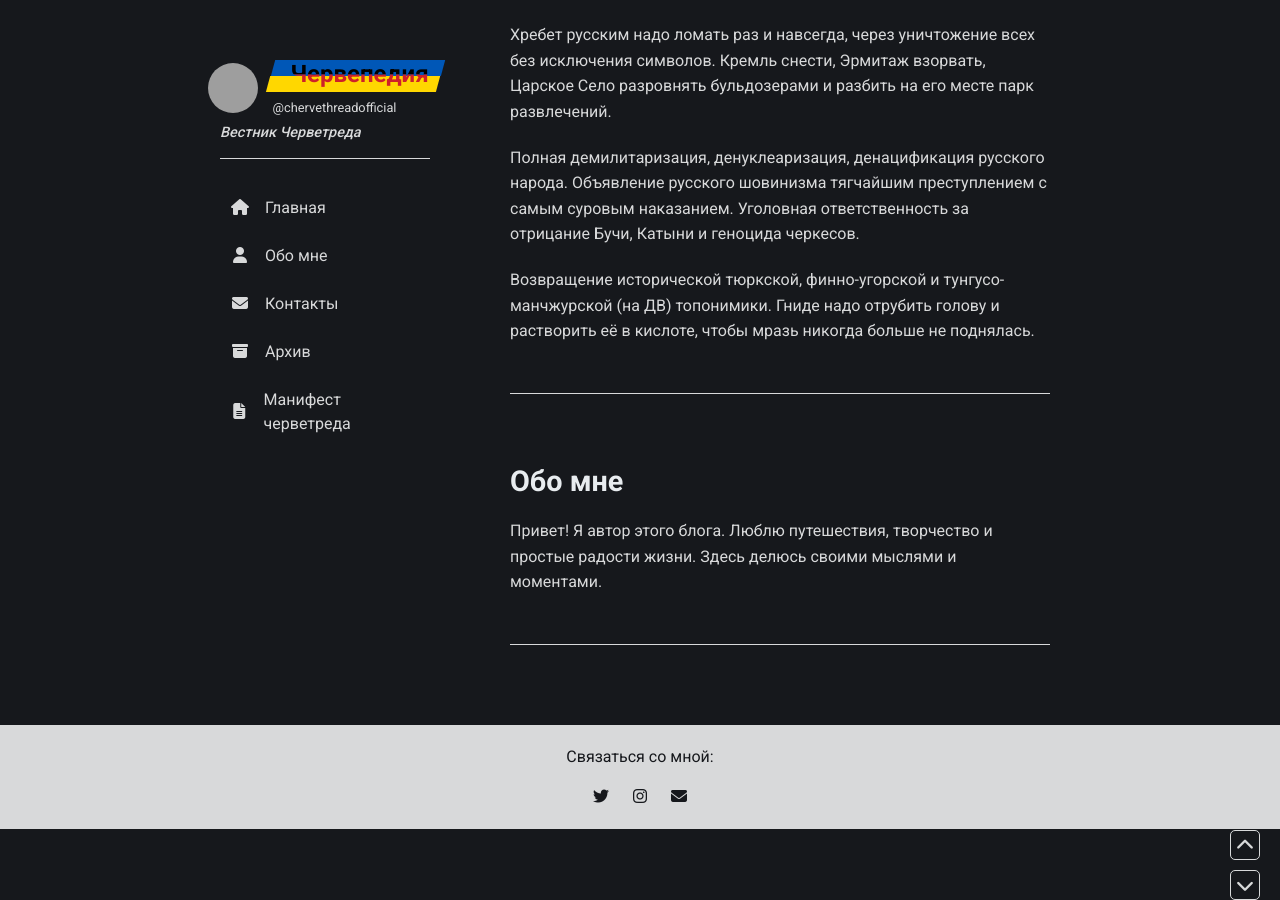
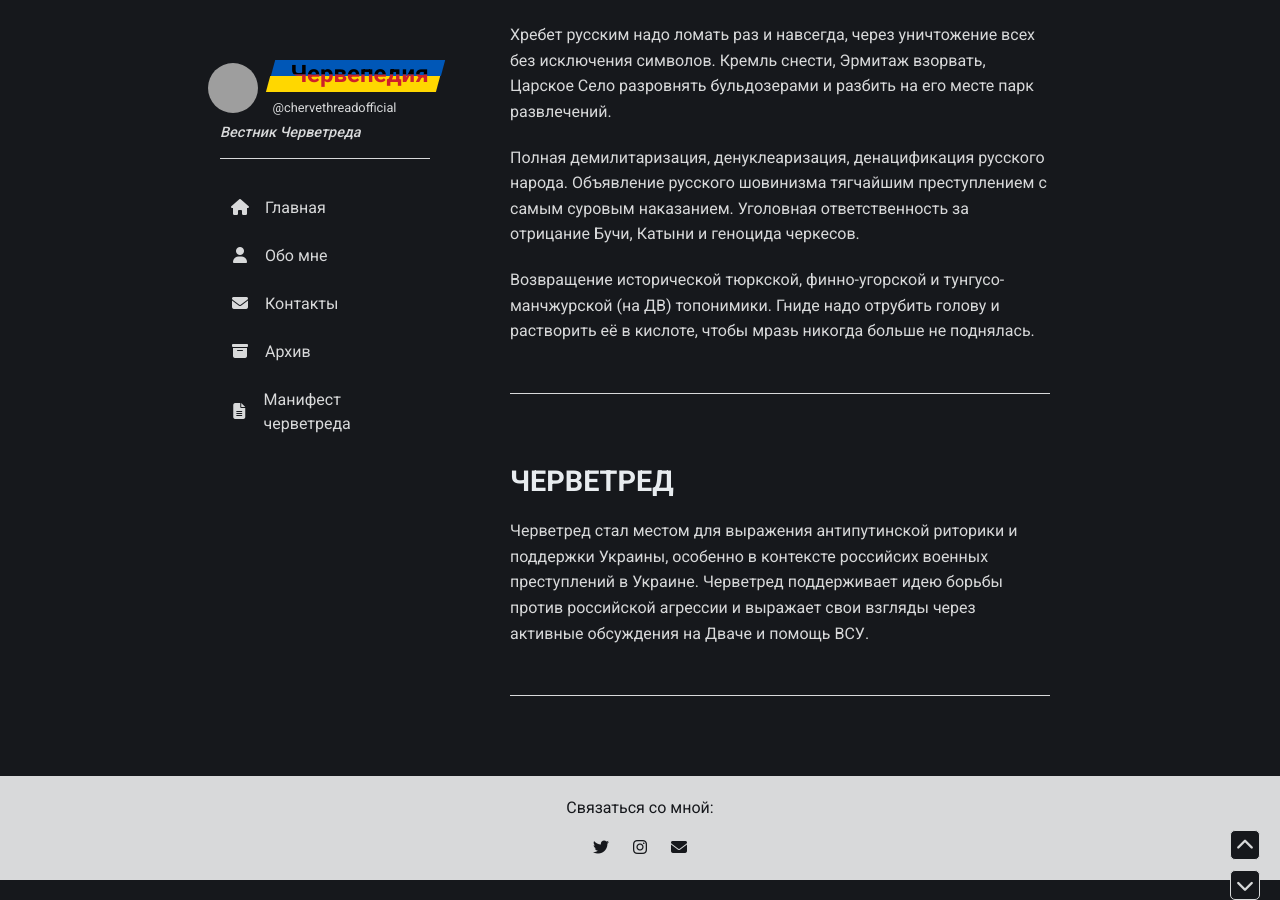
Before and after one commit to chervepediya/chervepediya.github.io, a Jekyll site: the page built from _posts/2025-02-21-nenavist-k-rusizmu.md, in a window 1280 px wide and 900 px high, scrolled down 573 px. Built offline with Jekyll 4.4.1, drawn with Linux system fonts in a browser that asks for light colours; nearby versions of some CDN libraries; a script that is not in the unit is left out; grey boxes are pictures that could not be loaded.

Commit message:
Update post.html

```diff
--- a/_layouts/post.html
+++ b/_layouts/post.html
@@ -23,6 +23,6 @@ layout: default
 
 <!-- Секция "Обо мне" -->
 <div class="about" id="about" data-aos="fade-up" data-aos-delay="600">
-    <h2>Обо мне</h2>
-    <p>Привет! Я автор этого блога. Люблю путешествия, творчество и простые радости жизни. Здесь делюсь своими мыслями и моментами.</p>
+    <h2>ЧЕРВЕТРЕД</h2>
+    <p>Черветред стал местом для выражения антипутинской риторики и поддержки Украины, особенно в контексте российсих военных преступлений в Украине.  Черветред поддерживает идею борьбы против российской агрессии и выражает свои взгляды через активные обсуждения на Дваче и помощь ВСУ.</p>
 </div>
```
